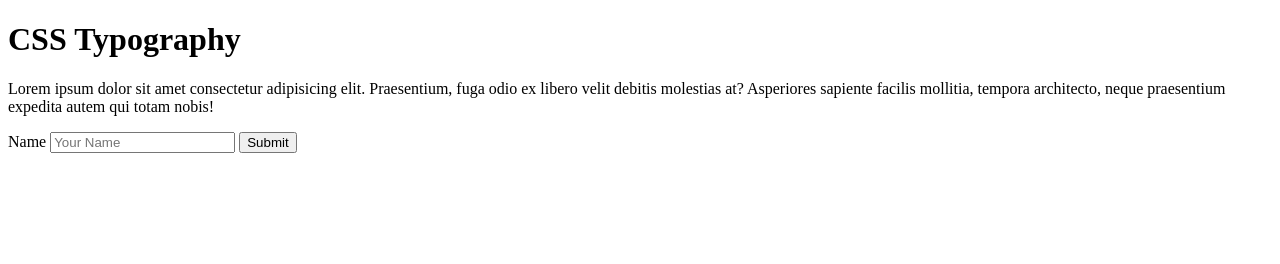
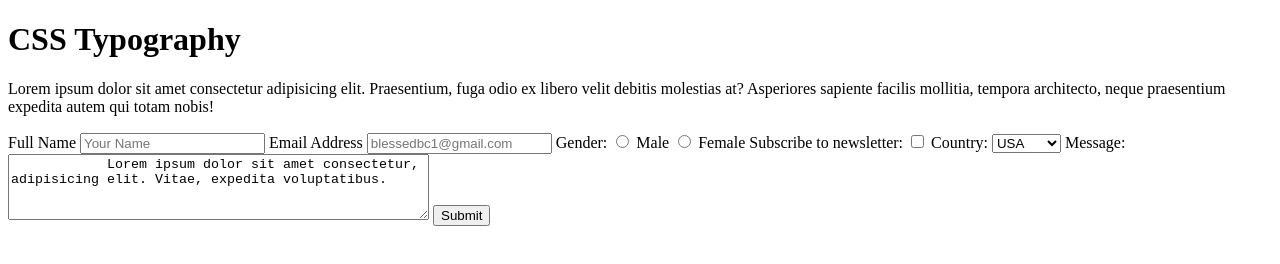
Before and after one commit to blessedbc/CSS-lessons, a plain HTML site: page index.html in a window 1280 px wide. Drawn offline with Linux system fonts and the light colour scheme.

Commit message:
form.html

```diff
--- a/index.html
+++ b/index.html
@@ -13,9 +13,32 @@
 <main class="container">
     <p>Lorem ipsum dolor sit amet consectetur adipisicing elit. Praesentium, fuga odio ex libero velit debitis molestias at? Asperiores sapiente facilis mollitia, tempora architecto, neque praesentium expedita autem qui totam nobis!</p>
 
-    <form>
-     <label for="name">Name</label>
-        <input type="text" id="name" placeholder="Your Name"/>
+    <form action="/submit_form" method="POST">
+     <label for="name"> Full Name</label>
+        <input type="text" id="name" placeholder="Your Name" required/>
+
+        <label for="email">Email Address</label>
+        <input type="email" id="email" placeholder="blessedbc1@gmail.com" required/>
+
+        <label>Gender:</label>
+        <input type="radio" id="male" name="gender" value="male">
+        <label for="male">Male</label>
+        <input type="radio" id="female" name="gender" value="female">
+        <label for="female">Female</label>
+
+        <label for="newsletter">Subscribe to newsletter:</label>
+        <input type="checkbox" id="newsletter" name="newsletter" value="yes">
+
+        <label for="country">Country:</label>
+        <select id="country" name="country">
+            <option value="usa">USA</option>
+            <option value="canada">Canada</option>
+            <option value="uk">UK</option>
+        </select>
+        <label for="message">Message:</label><br>
+        <textarea id="message" name="message" rows="4" cols="50" required>
+            Lorem ipsum dolor sit amet consectetur, adipisicing elit. Vitae, expedita voluptatibus.
+        </textarea>
         <button>Submit</button>
      </form>
 </main>
```
